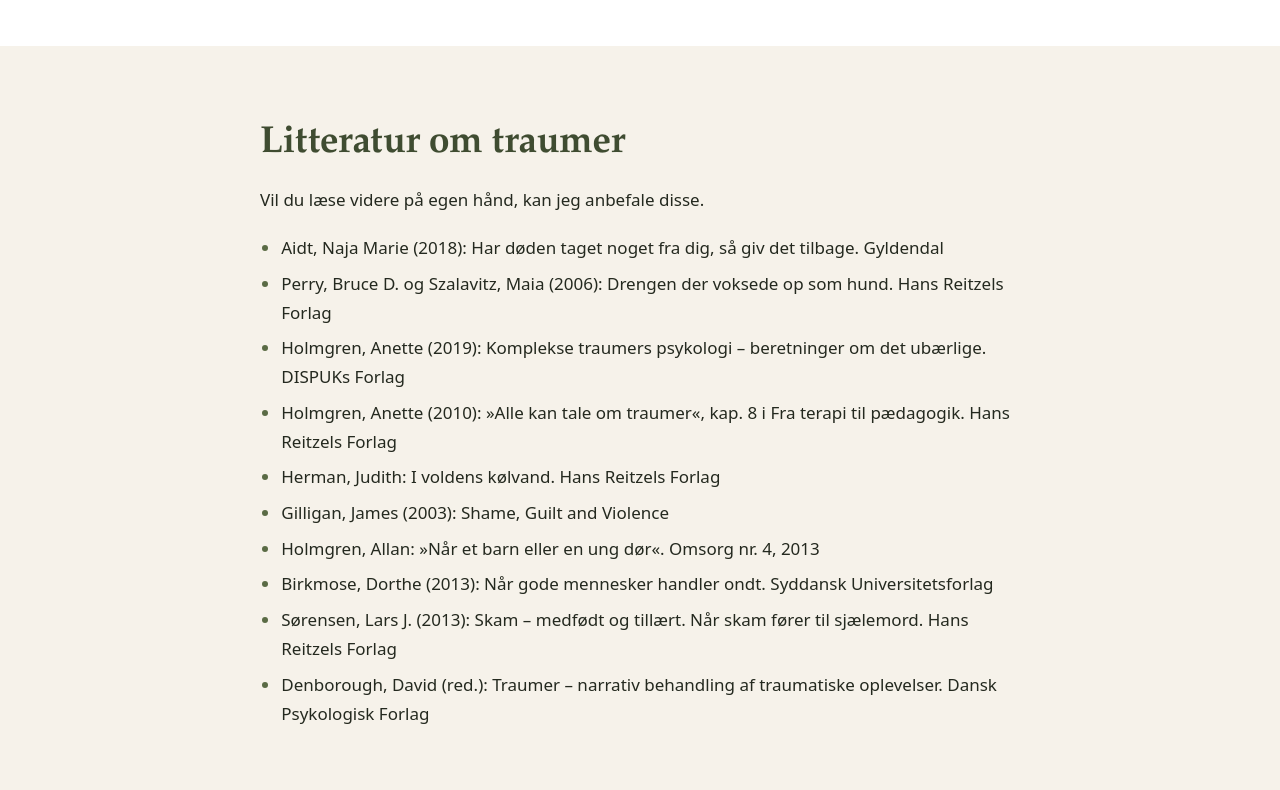
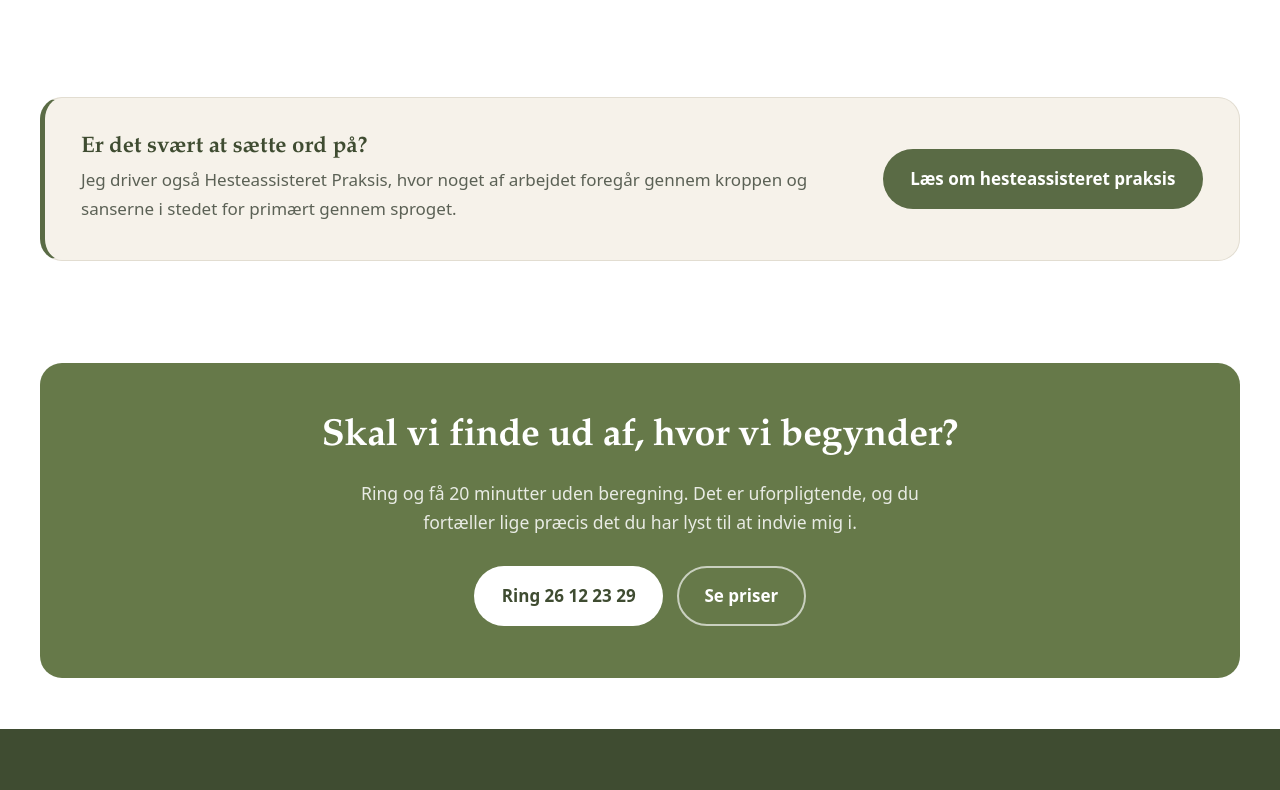
Before and after one commit to Lukasroland123/curans, an Eleventy site: page src/traumebehandling.njk in a window 1280 px wide. Shown: the part 4440-5230 px from the top of the page. Built offline with nearby package versions, Linux system fonts and the light colour scheme; Eleventy itself is replaced by a stand-in of ours; files that its build step writes are made by us from their sources.

Commit message:
Fjern litteraturlisten fra traumesiden
Listen står allerede under Spørgsmål og svar. Felterne er også fjernet fra CMS'et.

Co-Authored-By: Claude Opus 5.5 <noreply@anthropic.com>

```diff
--- a/src/_data/traumebehandling.json
+++ b/src/_data/traumebehandling.json
@@ -90,40 +90,6 @@
       "svar": "1) Aidt, Naja Marie (2018): Har døden taget noget fra dig så giv det tilbage. Gyldendal\n2) Bruce, Perry. D og Szalavitz, Maia (2006): Drengen der voksede op som hund. Hans\nReitzels Forlag\n3) Holmgren, Anette (2019): Komplekse traumers Psykologi – beretninger om det\nubærlige. DISPUKs Forlag\n4)Holmgren, Anette (2010): Kap. 8: Alle kan tale om traumer i: Fra terapi til pædagogik.\nHans Reitzels Forlag. \n5)Herman, Judith: I voldens kølvand. Hans Reitzels Forlag.\n6)Gilligan, James (2003): Shame, guilt and violence.\n7)Holmgren, Allan: Når et barn eller en ung dør. Omsorg, nr. 4, 2013\n8)Birkmose, Dorthe (2013): Når gode mennesker handler ondt. Syddansk Universitetsforlag.\n9)Sørensen, J. Lars (2013): Skam medført og tillært - når skam fører til sjælemord. Hans Reitzels Forlag\n10)Denborough  David (red.): Traumer -Narrativ behandling af traumatiske oplevelser. Dansk Psykologisk Forlag"
     }
   ],
-  "litteratur_overskrift": "Litteratur om traumer",
-  "litteratur_intro": "Vil du læse videre på egen hånd, kan jeg anbefale disse.",
-  "litteratur": [
-    {
-      "tekst": "Aidt, Naja Marie (2018): Har døden taget noget fra dig, så giv det tilbage. Gyldendal"
-    },
-    {
-      "tekst": "Perry, Bruce D. og Szalavitz, Maia (2006): Drengen der voksede op som hund. Hans Reitzels Forlag"
-    },
-    {
-      "tekst": "Holmgren, Anette (2019): Komplekse traumers psykologi – beretninger om det ubærlige. DISPUKs Forlag"
-    },
-    {
-      "tekst": "Holmgren, Anette (2010): »Alle kan tale om traumer«, kap. 8 i Fra terapi til pædagogik. Hans Reitzels Forlag"
-    },
-    {
-      "tekst": "Herman, Judith: I voldens kølvand. Hans Reitzels Forlag"
-    },
-    {
-      "tekst": "Gilligan, James (2003): Shame, Guilt and Violence"
-    },
-    {
-      "tekst": "Holmgren, Allan: »Når et barn eller en ung dør«. Omsorg nr. 4, 2013"
-    },
-    {
-      "tekst": "Birkmose, Dorthe (2013): Når gode mennesker handler ondt. Syddansk Universitetsforlag"
-    },
-    {
-      "tekst": "Sørensen, Lars J. (2013): Skam – medfødt og tillært. Når skam fører til sjælemord. Hans Reitzels Forlag"
-    },
-    {
-      "tekst": "Denborough, David (red.): Traumer – narrativ behandling af traumatiske oplevelser. Dansk Psykologisk Forlag"
-    }
-  ],
   "kryds_overskrift": "Er det svært at sætte ord på?",
   "kryds_tekst": "Jeg driver også Hesteassisteret Praksis, hvor noget af arbejdet foregår gennem kroppen og sanserne i stedet for primært gennem sproget.",
   "kryds_knap": "Læs om hesteassisteret praksis",
--- a/src/traumebehandling.njk
+++ b/src/traumebehandling.njk
@@ -126,16 +126,6 @@ eleventyComputed:
   </div>
 </section>
 
-<section class="section section--sand">
-  <div class="wrap wrap--narrow prose">
-    <h2>{{ traumebehandling.litteratur_overskrift }}</h2>
-    <p>{{ traumebehandling.litteratur_intro }}</p>
-    <ul>
-      {% for l in traumebehandling.litteratur %}<li>{{ l.tekst }}</li>{% endfor %}
-    </ul>
-  </div>
-</section>
-
 <section class="section section--tight">
   <div class="wrap">
     <div class="sister">
```
Also changed, not shown: src/admin/config.yml (+0 -9 lines).
